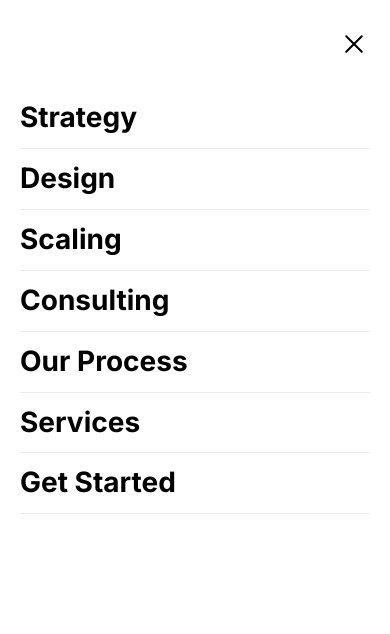
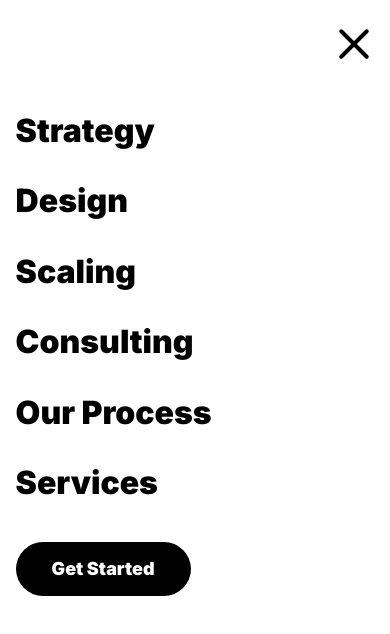
Before and after one commit to swizra/xx42, a plain HTML site: page index.html in a window 390 px wide. Both pictures are taken after a click on the element 354 px from the left and 44 px from the top of the page. Drawn offline with Linux system fonts and the light colour scheme; a script that the page names is missing.

Commit message:
Revert to simple pre-Apple mobile nav styles with pay button going to Stripe

```diff
--- a/css/main.css
+++ b/css/main.css
@@ -281,116 +281,115 @@ header {
 .burger-menu {
   display: none;
   flex-direction: column;
-  justify-content: center;
-  gap: 6px;
+  justify-content: space-between;
   width: 40px;
-  height: 40px;
+  height: 20px;
   cursor: pointer;
   z-index: 201;
-  padding: 8px;
 }
 .burger-menu span {
   display: block;
-  height: 2px;
-  width: 100%;
+  height: 4px;
   background: var(--black);
   border-radius: 2px;
-  transition: all 0.32s cubic-bezier(0.4, 0.01, 0.165, 0.99);
+  transition: all 0.3s ease;
   transform-origin: center;
 }
 .burger-menu.active span:nth-child(1) {
-  transform: translateY(4px) rotate(45deg);
+  transform: rotate(45deg) translate(5.66px, 5.66px);
 }
 .burger-menu.active span:nth-child(2) {
-  transform: translateY(-4px) rotate(-45deg);
+  transform: rotate(-45deg) translate(5.66px, -5.66px);
 }
 .mobile-nav {
   position: fixed;
   top: 0;
   left: 0;
-  width: 100%;
-  height: 0;
+  right: 0;
+  bottom: 0;
+  height: 100vh;
   background: var(--white);
+  padding: 100px var(--content-padding) 40px;
   display: flex;
   flex-direction: column;
-  padding: 0 clamp(20px, 5vw, 48px);
-  overflow: hidden;
+  gap: 8px;
+  transform: translateY(-100%);
+  opacity: 0;
+  transition:
+    transform 0.5s cubic-bezier(0.16, 1, 0.3, 1),
+    opacity 0.3s ease;
   z-index: 200;
-  transition: height 0.42s cubic-bezier(0.4, 0.01, 0.165, 0.99);
+  overflow-y: auto;
+  overflow-x: hidden;
+  -webkit-overflow-scrolling: touch;
 }
 .mobile-nav.active {
-  height: 100vh;
-  height: 100dvh;
-  padding-top: 88px;
-  padding-bottom: 48px;
-  overflow-y: auto;
-  -webkit-overflow-scrolling: touch;
+  transform: translateY(0);
+  opacity: 1;
 }
 .mobile-link {
-  font-size: 28px;
-  font-weight: 600;
+  font-size: 32px;
+  font-weight: 900;
   text-decoration: none;
   color: var(--black);
-  padding: 14px 0;
-  line-height: 1.14;
-  border-bottom: 1px solid rgba(0, 0, 0, 0.08);
+  padding: 12px 0;
+  line-height: 1.2;
   opacity: 0;
-  transform: translateY(-10px);
+  transform: translateY(20px);
   transition:
-    opacity 0.28s cubic-bezier(0.4, 0.01, 0.165, 0.99),
-    transform 0.28s cubic-bezier(0.4, 0.01, 0.165, 0.99);
+    transform 0.5s cubic-bezier(0.16, 1, 0.3, 1),
+    opacity 0.4s ease;
 }
 .mobile-nav.active .mobile-link {
   opacity: 1;
   transform: translateY(0);
 }
 .mobile-nav.active .mobile-link:nth-child(1) {
-  transition-delay: 0.08s;
+  transition-delay: 0.05s;
 }
 .mobile-nav.active .mobile-link:nth-child(2) {
-  transition-delay: 0.12s;
+  transition-delay: 0.1s;
 }
 .mobile-nav.active .mobile-link:nth-child(3) {
-  transition-delay: 0.16s;
+  transition-delay: 0.15s;
 }
 .mobile-nav.active .mobile-link:nth-child(4) {
   transition-delay: 0.2s;
 }
 .mobile-nav.active .mobile-link:nth-child(5) {
-  transition-delay: 0.24s;
+  transition-delay: 0.25s;
 }
 .mobile-nav.active .mobile-link:nth-child(6) {
-  transition-delay: 0.28s;
+  transition-delay: 0.3s;
 }
 .mobile-link:active {
-  opacity: 0.5;
+  opacity: 0.6;
 }
 .mobile-cta {
-  font-size: 28px;
-  font-weight: 600;
+  font-size: 18px;
+  font-weight: 900;
   text-decoration: none;
-  color: var(--black);
-  background: transparent;
-  padding: 14px 0;
-  border-radius: 0;
-  text-align: left;
-  margin-top: 0;
-  line-height: 1.14;
-  display: block;
-  border-bottom: 1px solid rgba(0, 0, 0, 0.08);
+  color: var(--white);
+  background: var(--black);
+  padding: 18px 36px;
+  border-radius: 100px;
+  text-align: center;
+  margin-top: 20px;
+  line-height: 1;
+  width: fit-content;
   opacity: 0;
-  transform: translateY(-10px);
+  transform: translateY(20px);
   transition:
-    opacity 0.28s cubic-bezier(0.4, 0.01, 0.165, 0.99),
-    transform 0.28s cubic-bezier(0.4, 0.01, 0.165, 0.99);
+    transform 0.5s cubic-bezier(0.16, 1, 0.3, 1),
+    opacity 0.4s ease;
 }
 .mobile-nav.active .mobile-cta {
   opacity: 1;
   transform: translateY(0);
-  transition-delay: 0.32s;
+  transition-delay: 0.35s;
 }
 .mobile-cta:active {
-  opacity: 0.5;
+  opacity: 0.8;
 }
 .hero {
   padding: clamp(80px, 15vh, 200px) var(--content-padding);
--- a/index.html
+++ b/index.html
@@ -3,7 +3,7 @@
 <html lang="en">
   <head>
     <meta charset="UTF-8" />
-    <meta name="viewport" content="width=device-width, initial-scale=1" />
+    <meta name="viewport" content="width=device-width, initial-scale=1, viewport-fit=cover" />
     <title data-i18n="pageTitles.home">
       KEFE STUDIO - Strategic Design & Consulting
     </title>
--- a/js/menu.js
+++ b/js/menu.js
@@ -4,13 +4,16 @@
   const body = document.body;
   const header = document.querySelector("header");
   let isOpen = false;
+  let scrollPosition = 0;
 
   if (!burger || !mobileNav) return;
 
   function openMenu() {
     isOpen = true;
+    scrollPosition = window.pageYOffset || document.documentElement.scrollTop;
     body.style.overflow = "hidden";
     body.style.position = "fixed";
+    body.style.top = `-${scrollPosition}px`;
     body.style.width = "100%";
     burger.classList.add("active");
     mobileNav.classList.add("active");
@@ -26,7 +29,9 @@
     isOpen = false;
     body.style.overflow = "";
     body.style.position = "";
+    body.style.top = "";
     body.style.width = "";
+    window.scrollTo(0, scrollPosition);
     burger.classList.remove("active");
     mobileNav.classList.remove("active");
 
```
